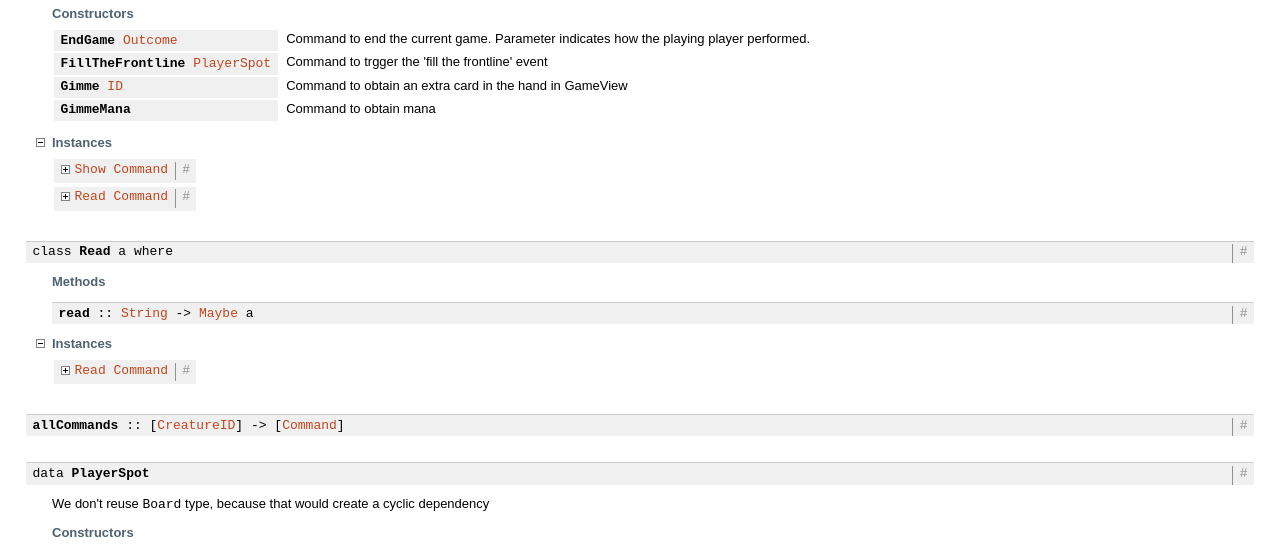
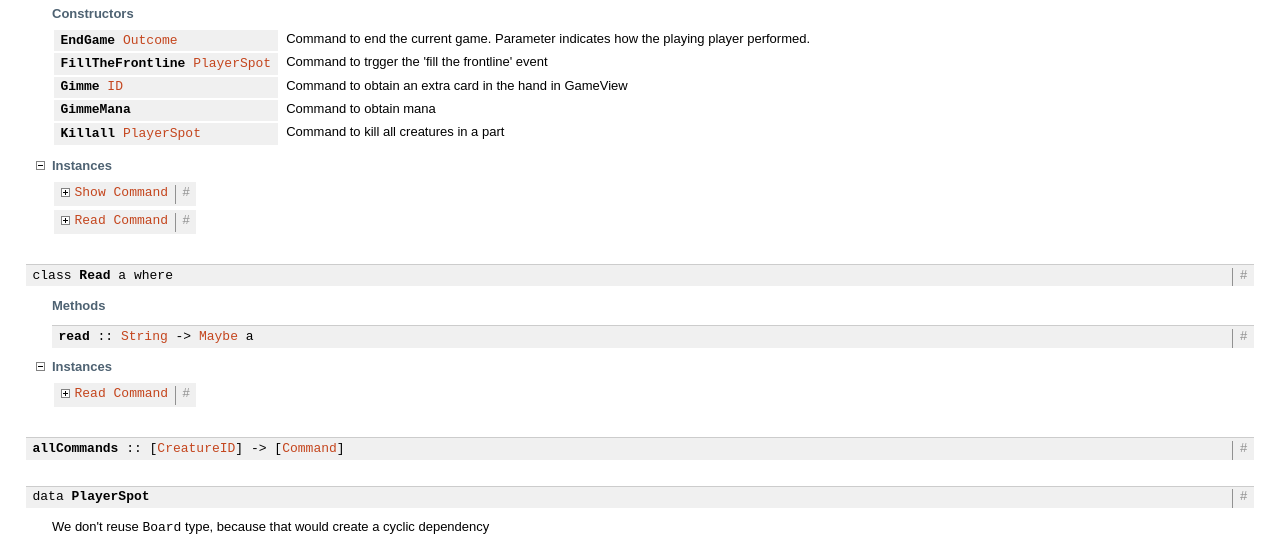
Before and after one commit to smelc/miso-darkcraw, a plain HTML site: page docs/Command.html in a window 1280 px wide. Shown: the part 193-737 px from the top of the page. Drawn offline with nearby package versions, Linux system fonts and the light colour scheme; some packages are replaced by stand-ins of ours; no server answers.

Commit message:
Add killall debug command

```diff
--- a/docs/Command.html
+++ b/docs/Command.html
@@ -47,6 +47,8 @@
 </li>
 <li>| <a href="#v:GimmeMana">GimmeMana</a>
 </li>
+<li>| <a href="#v:Killall">Killall</a> <a href="Command.html#t:PlayerSpot" title="Command">PlayerSpot</a>
+</li>
 </ul>
 </li>
 <li class="src short">
@@ -93,6 +95,12 @@
 <tr>
 <td class="src"><a id="v:GimmeMana" class="def">GimmeMana</a></td>
 <td class="doc"><p>Command to obtain mana</p></td>
+</tr>
+<tr>
+<td class="src">
+<a id="v:Killall" class="def">Killall</a> <a href="Command.html#t:PlayerSpot" title="Command">PlayerSpot</a>
+</td>
+<td class="doc"><p>Command to kill all creatures in a part</p></td>
 </tr>
 </table>
 </div>
```
Also changed, not shown: docs/doc-index-All.html (+4 -0 lines), docs/doc-index-K.html (+4 -0 lines), 2 other files.
